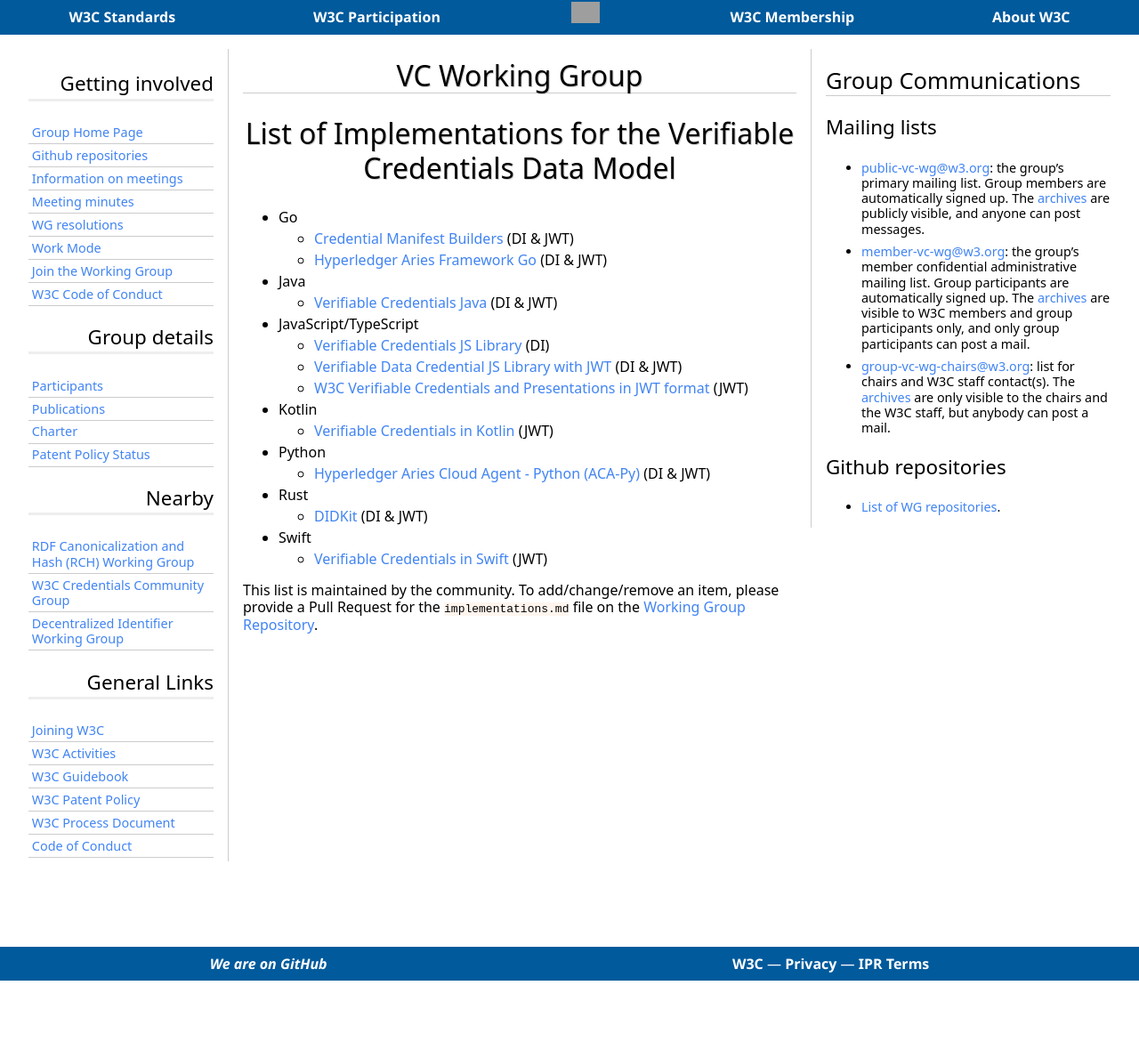
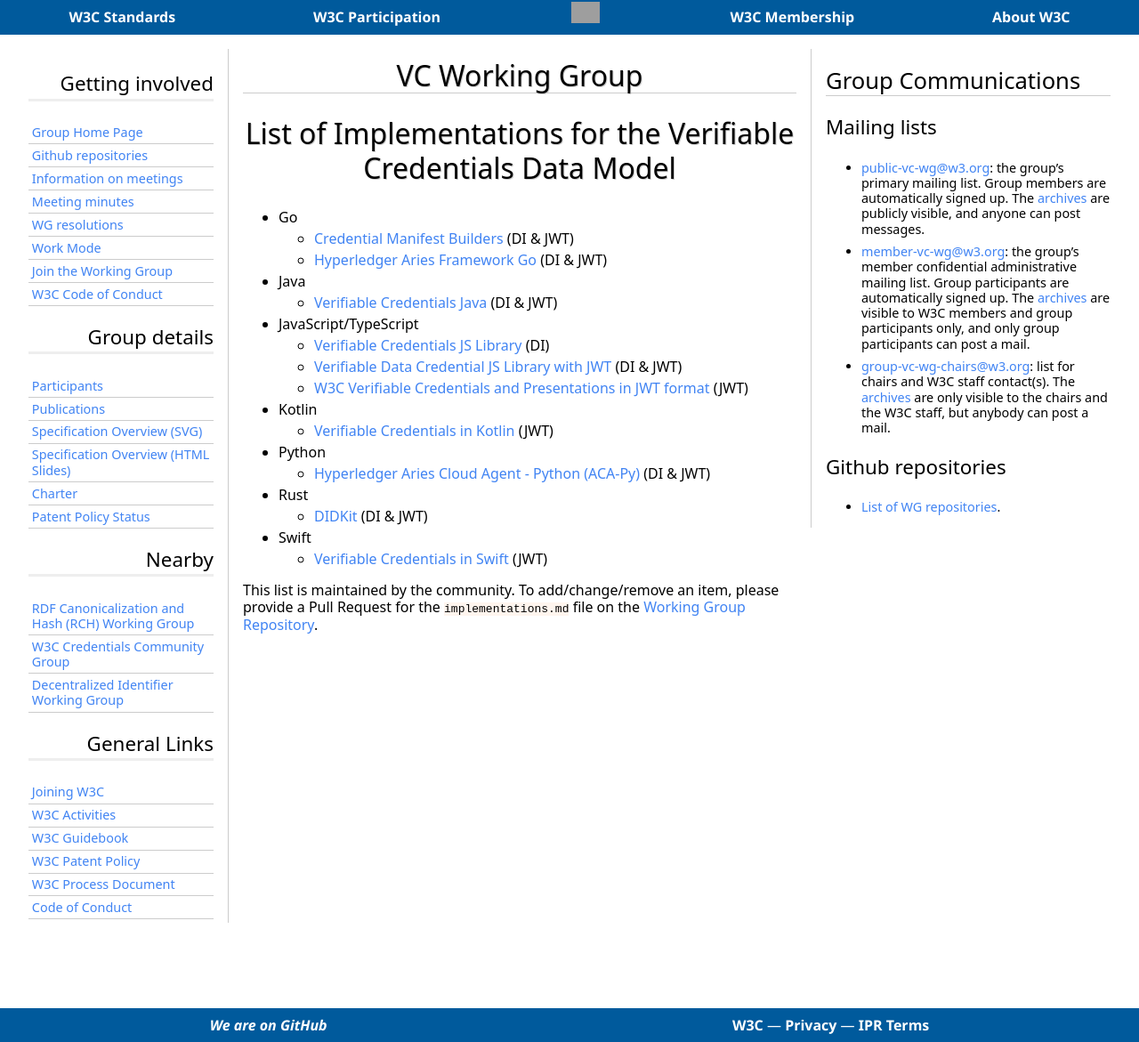
Before and after one commit to w3c/verifiable-credentials, a Jekyll site: the page built from implementations.md, in a window 1280 px wide. Shown: the whole page at 89% size. Built offline with Jekyll 4.4.1, drawn with Linux system fonts in a browser that asks for light colours; some web fonts are replaced; before the commit the page ends 1102 px from its top, so only the background shows below that; grey boxes are pictures that could not be loaded.

Commit message:
Added references to the slides

```diff
--- a/_includes/nav.html
+++ b/_includes/nav.html
@@ -15,6 +15,8 @@
     <ul>
         <li><a href="https://www.w3.org/groups/wg/vc/participants?sortaff=1">Participants</a></li>
         <li><a href="https://www.w3.org/groups/wg/vc/publications">Publications</a></li>
+        <li><a href="https://www.w3.org/2017/vc/WG/assets/VCWG_specifications.svg">Specification Overview (SVG)</a></li>
+        <li><a href="https://www.w3.org/2017/vc/WG/assets/presentations/VCWG_specifications.html#start">Specification Overview (HTML Slides)</a></li>
         <li><a href="https://www.w3.org/2022/06/verifiable-credentials-wg-charter.html">Charter</a></li>
         <li><a href="https://www.w3.org/2004/01/pp-impl/98922/status">Patent Policy Status</a></li>
     </ul>
```
